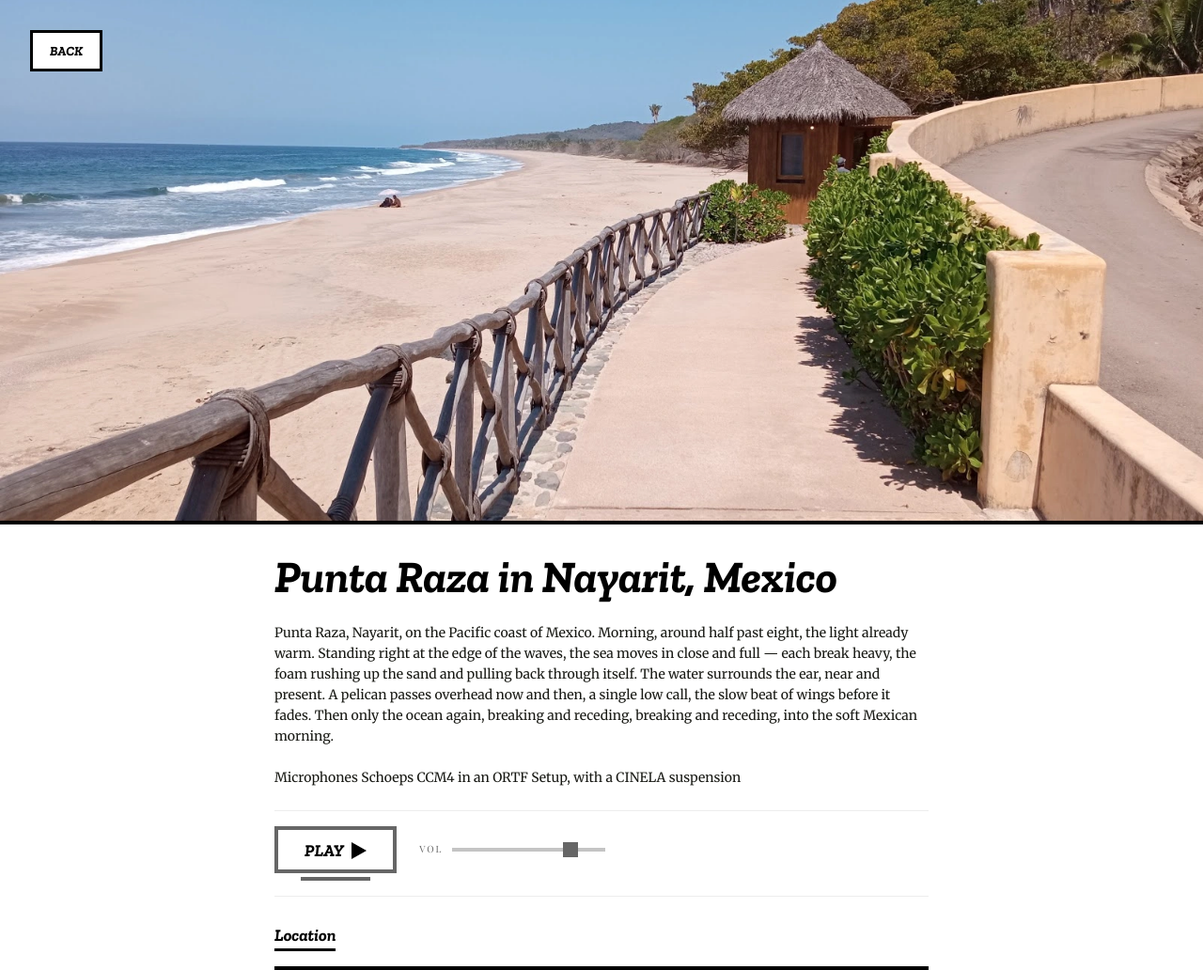
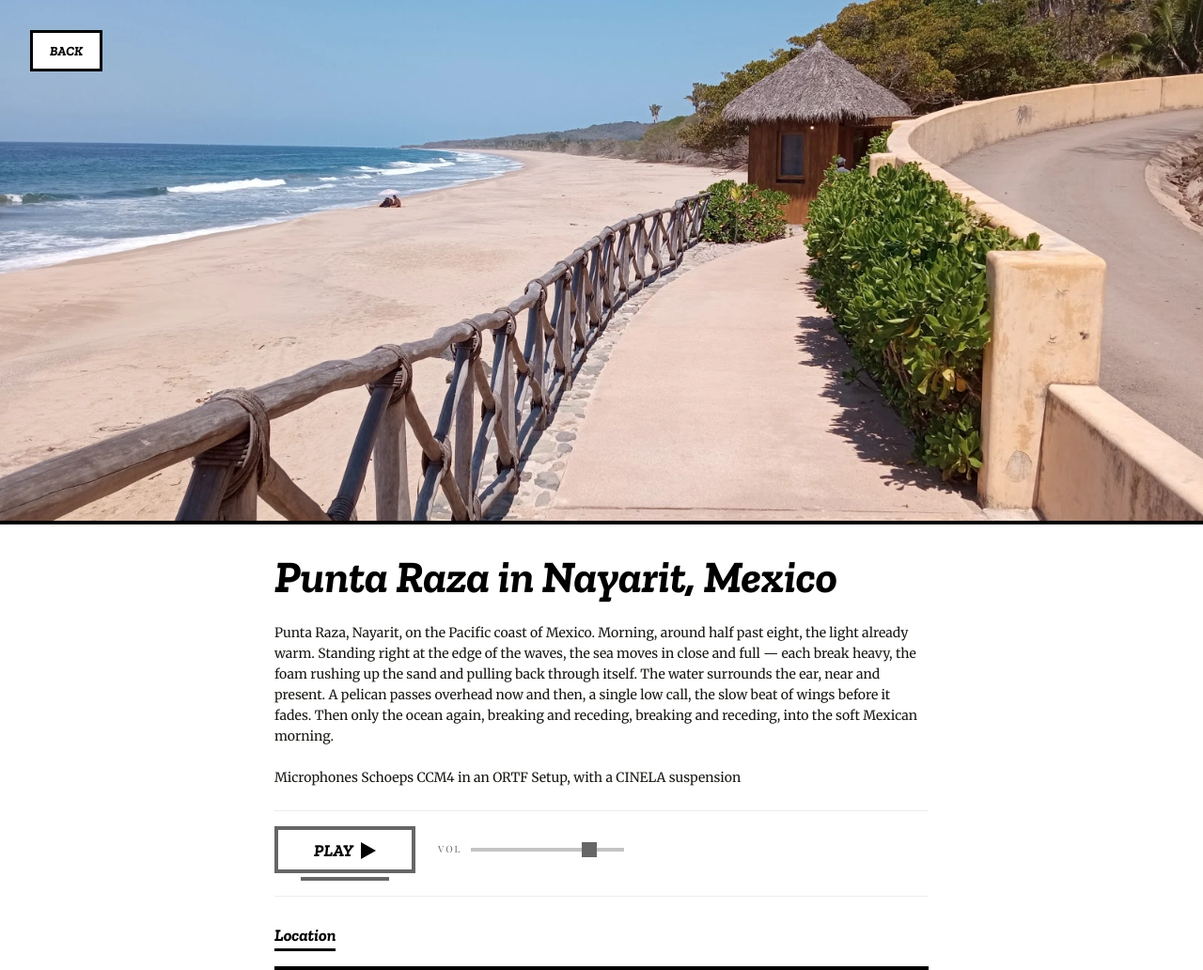
Before and after one commit to 3oheme/travelier, a Jekyll site: the page built from _places/punta-raza.md, in a window 1280 px wide. Shown: the top 1032 px of the page at 94% size. Built offline with Jekyll 4.4.1, drawn with Linux system fonts in a browser that asks for light colours; comment, search, counter and statistics services are not loaded; grey boxes are pictures that could not be loaded.

Commit message:
style(player): heavier border on mobile bar, fixed-width play button
- Mobile player border-top: rule-1/ink-10 → rule-4/ink (matches the
  site's heavy-rule visual language, gives the bar more presence)
- .player-play: fixed width 150px + justify-content: center so the
  button doesn't resize when label switches between PLAY and PAUSE;
  padding changed from horizontal 28px to 0 (width handles the space)

Co-Authored-By: Claude Sonnet 4.6 <noreply@anthropic.com>

```diff
--- a/assets/css/main.css
+++ b/assets/css/main.css
@@ -425,7 +425,7 @@ button { cursor: pointer; font: inherit; }
      browser chrome — no safe-area inset required */
   padding: var(--sp-3) var(--gutter);
   background: var(--paper);
-  border-top: var(--rule-1) solid var(--ink-10);
+  border-top: var(--rule-4) solid var(--ink);
 }
 
 /* right column: volume on top, play count below — avoids overlap on narrow screens */
@@ -442,9 +442,11 @@ button { cursor: pointer; font: inherit; }
 .player-play {
   position: relative;
   flex-shrink: 0;
-  display: inline-flex;
+  display: flex;
   align-items: center;
+  justify-content: center;
   gap: var(--sp-2);
+  width: 150px;
   font-family: var(--font-display);
   font-style: italic;
   font-weight: 700;
@@ -454,9 +456,8 @@ button { cursor: pointer; font: inherit; }
   color: var(--ink);
   background: var(--paper);
   border: var(--rule-4) solid var(--ink-60);
-  padding: 13px 28px 11px;
+  padding: 13px 0 11px;
   line-height: 1;
-  min-width: 44px;
   min-height: 44px;
   cursor: pointer;
   transition: transform 0.12s ease, background 0.15s ease, color 0.15s ease;
```
